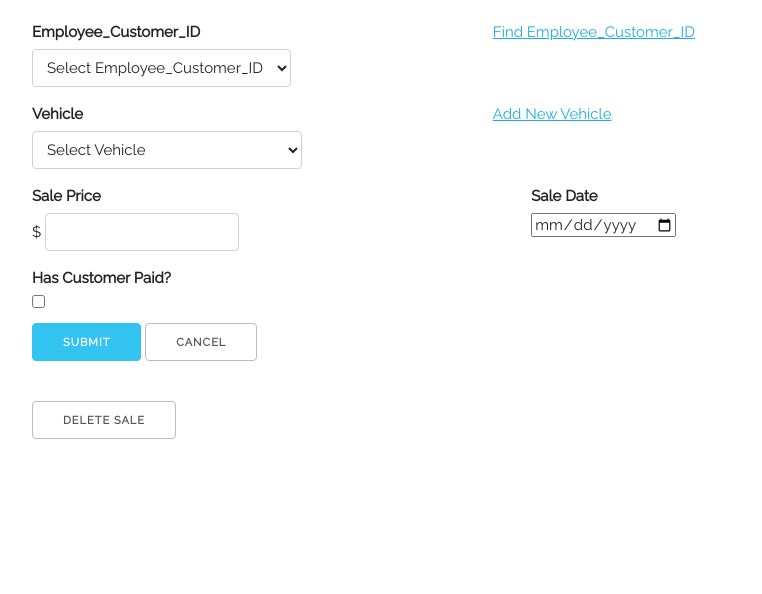
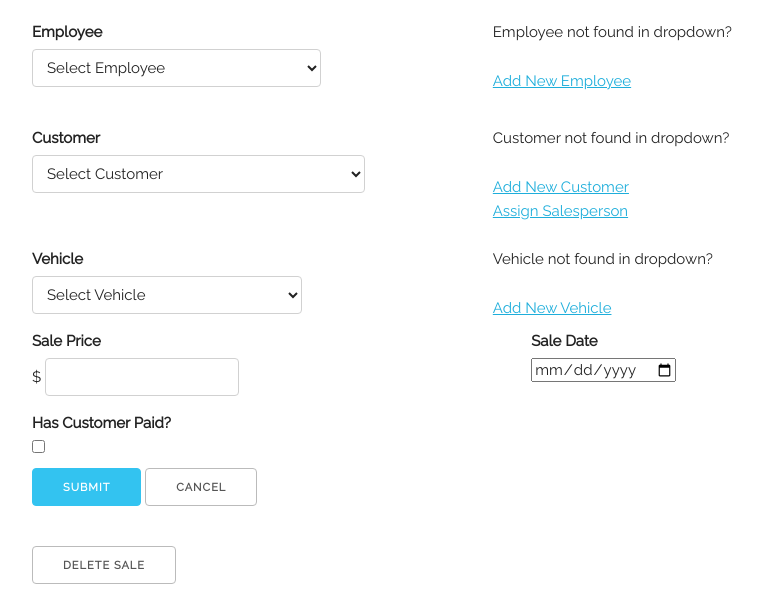
Before and after one commit to nreitano95/CS340_Project_Files, a Flask app: page /update-sale in a window 1280 px wide. Shown: the part 306-900 px from the top of the page, without its empty margins (128-890 px from the left). Before the commit the page ends 745 px from the top, so only its background shows below. Run offline with Flask 2, Linux system fonts and the light colour scheme.

Commit message:
Updated Sales Pages to remove ID as input

```diff
--- a/templates/updateSale.j2
+++ b/templates/updateSale.j2
@@ -8,21 +8,38 @@
 
   {% block body %}
 
-   <form>
-  <div class="row">
+  <form>
+ <div class="row">
     {# Employee_Customer_ID  #}
     {# Employee can be a dynamically populating dropdown #}
     <div class="six columns">
-      <label for="employeeInput">Employee_Customer_ID</label>
+      <label for="employeeInput">Employee</label>
       <select name="employeeInput" id="employeeInput">
-        <option value="" disabled selected hidden>Select Employee_Customer_ID</option>
-        <option value="option1">Dynamically Populated ID 1</option>
-        <option value="option2">Dynamically Populated ID 2</option>
-        <option value="option3">Dynamically Populated ID 3</option>
+        <option value="" disabled selected hidden>Select Employee</option>
+        <option value="option1">Dynamically Populated Employee 1</option>
+        <option value="option2">Dynamically Populated Employee 2</option>
+        <option value="option3">Dynamically Populated Employee 3</option>
       </select>
     </div>
-      <a href="{{ url_for('Employees_Customers_Map') }}">Find Employee_Customer_ID</a>
+    <p>Employee not found in dropdown?</p>
+    <a href="{{ url_for('createEmployee') }}">Add New Employee</a>
   </div>
+<br>
+    {# Customer can be a dynamically populating dropdown #}
+  <div class="row">
+    <div class="six columns">
+      <label for="customerInput">Customer</label>
+      <select name="customerInput" id="customerInput">
+        <option value="" disabled selected hidden>Select Customer</option>
+        <option value="option1">Dynamically Populated Customer Name 1</option>
+        <option value="option2">Dynamically Populated Customer Name 2</option>
+        <option value="option3">Dynamically Populated Customer Name 3</option>
+      </select>
+    </div>
+    <p>Customer not found in dropdown?</p>
+    <a href="{{ url_for('createCustomer') }}">Add New Customer</a><br>
+    <a href="{{ url_for('Employees_Customers_Map') }}">Assign Salesperson</a>
+  </div><br>
 
     {# Vehicle can be a dynamically populating dropdown #}
   <div class="row">
@@ -35,6 +52,7 @@
         <option value="option3">Dynamically Populated Vehicle 3</option>
       </select>
     </div>
+    <p>Vehicle not found in dropdown?</p>
     <a href="{{ url_for('createVehicle') }}">Add New Vehicle</a>
   </div>
 
```
Also changed, not shown: templates/createSale.j2 (+25 -7 lines).
